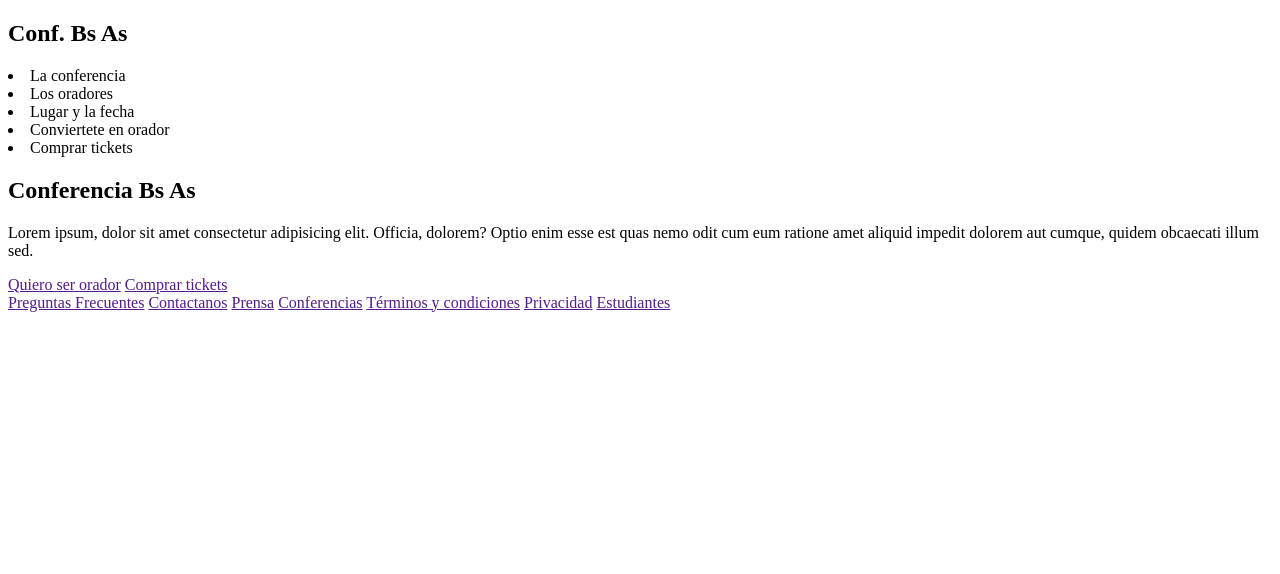
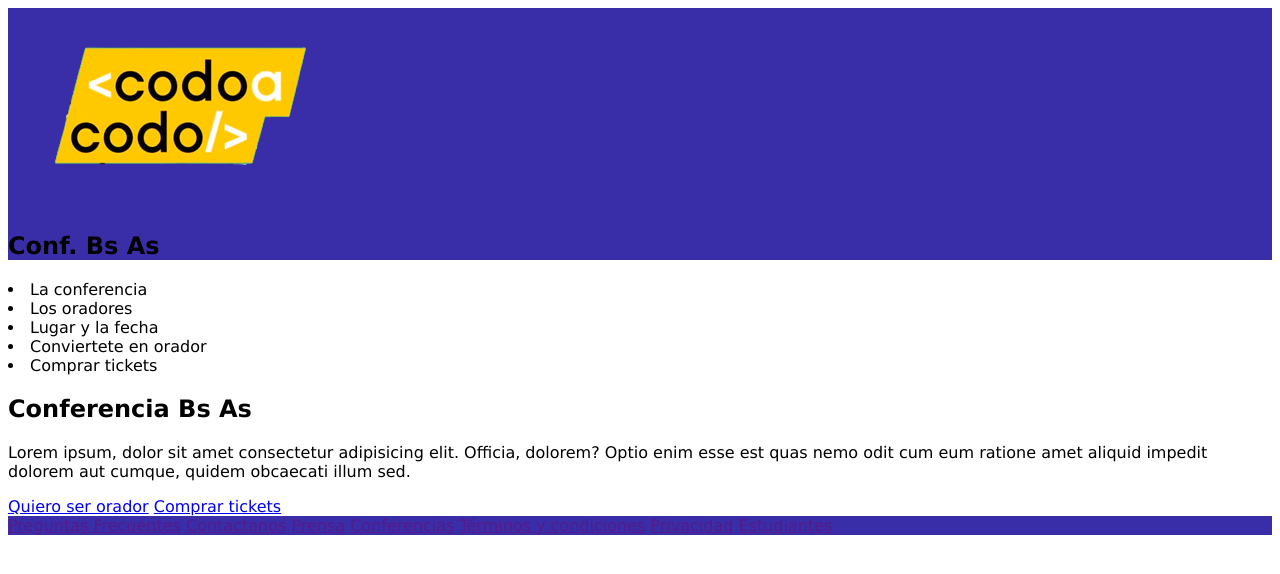
Before and after one commit to DamianBonifacio/workSpace, a plain HTML site: page ProyectoJava/comprarTickets.html in a window 1280 px wide. Drawn offline with Linux system fonts and the light colour scheme.

Commit message:
cambio de carpeta

```diff
--- a/ProyectoJava/Css/index.css
+++ b/ProyectoJava/Css/index.css
@@ -10,3 +10,12 @@ div{
 ul{
     background-color: antiquewhite;
 }
+
+body{
+    font-family: Verdana, Geneva, Tahoma, sans-serif;
+}
+
+/*h1,h2,h3,h4,h5,h6{
+    font-family: 'Gill Sans', 'Gill Sans MT', Calibri, 'Trebuchet MS', sans-serif;
+
+}*/
--- a/ProyectoJava/comprarTickets.html
+++ b/ProyectoJava/comprarTickets.html
@@ -4,27 +4,31 @@
     <meta charset="UTF-8">
     <meta name="viewport" content="width=device-width, initial-scale=1.0">
     <title>Comprar tickets</title>
+    <link rel="stylesheet" href="../ProyectoJava/Css/index.css">
 </head>
 <body>
     <header>
         <div>
-            <a href="http://"></a>
+            <a href="../ProyectoJava/index.html"><img src="./Img/codoacodo.png" alt="logo"></a>
             <h2>Conf. Bs As</h2>
         </div>
         <nav>
-            <li><a href="#laConferencia"></a>La conferencia</li>
-            <li><a href="#losOradores"></a>Los oradores</li>
-            <li><a href="#lugaryFecha"></a>Lugar y la fecha</li>
-            <li><a href="#convierteteEnOrador"></a>Conviertete en orador</li>
-            <li><a href=""></a>Comprar tickets</li>
+            <li><a href="../ProyectoJava/index.html#laConferencia"></a>La conferencia</li>
+            <li><a href="../ProyectoJava/index.html#losOradores"></a>Los oradores</li>
+            <li><a href="../ProyectoJava/index.html#lugaryFecha"></a>Lugar y la fecha</li>
+            <li><a href="../ProyectoJava/index.html#convierteteEnOrador"></a>Conviertete en orador</li>
+            <li><a href="#"></a>Comprar tickets</li>
         </nav>
         <section id="laConferencia">
             <h1>Conferencia Bs As</h1>
             <p>Lorem ipsum, dolor sit amet consectetur adipisicing elit. Officia, dolorem? Optio enim esse est quas nemo odit cum eum ratione amet aliquid impedit dolorem aut cumque, quidem obcaecati illum sed.</p>
-            <a href="">Quiero ser orador</a>
-            <a href="">Comprar tickets</a>
+            <a href="../ProyectoJava/index.html#convierteteEnOrador">Quiero ser orador</a>
+            <a href="#">Comprar tickets</a>
         </section>
     </header>
+    <main>
+
+    </main>
         <footer>
             <div class="contenedorLinks">
                 <a href="">Preguntas Frecuentes</a>
--- a/Css/coloresHover.css
+++ b/practicas/Css/coloresHover.css
@@ -13,5 +13,6 @@
     border: 0;
     width: 196px;
     height: 210px;
+    position: inherit;
 
 }
```
Also changed, not shown: ProyectoJava/index.html (+5 -5 lines), practicas/Css/animationStyle.css (renamed from Css/animationStyle.css), practicas/Css/hoverMenu.css (renamed from Css/hoverMenu.css), practicas/Css/styles.css (renamed from Css/styles.css), practicas/Js/index.js (added), practicas/animation.html (renamed from animation.html), practicas/coloresHover.html (renamed from coloresHover.html), practicas/hoverMenu.html (renamed from hoverMenu.html), practicas/index.html (renamed from index.html).
